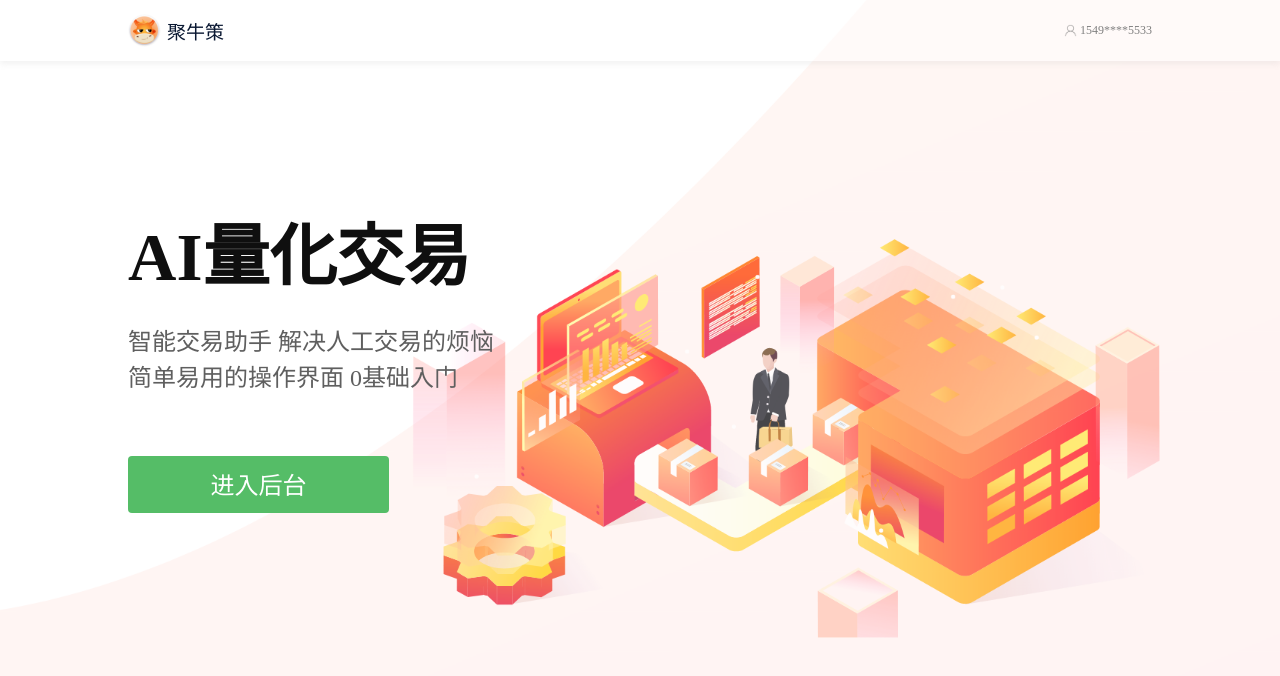
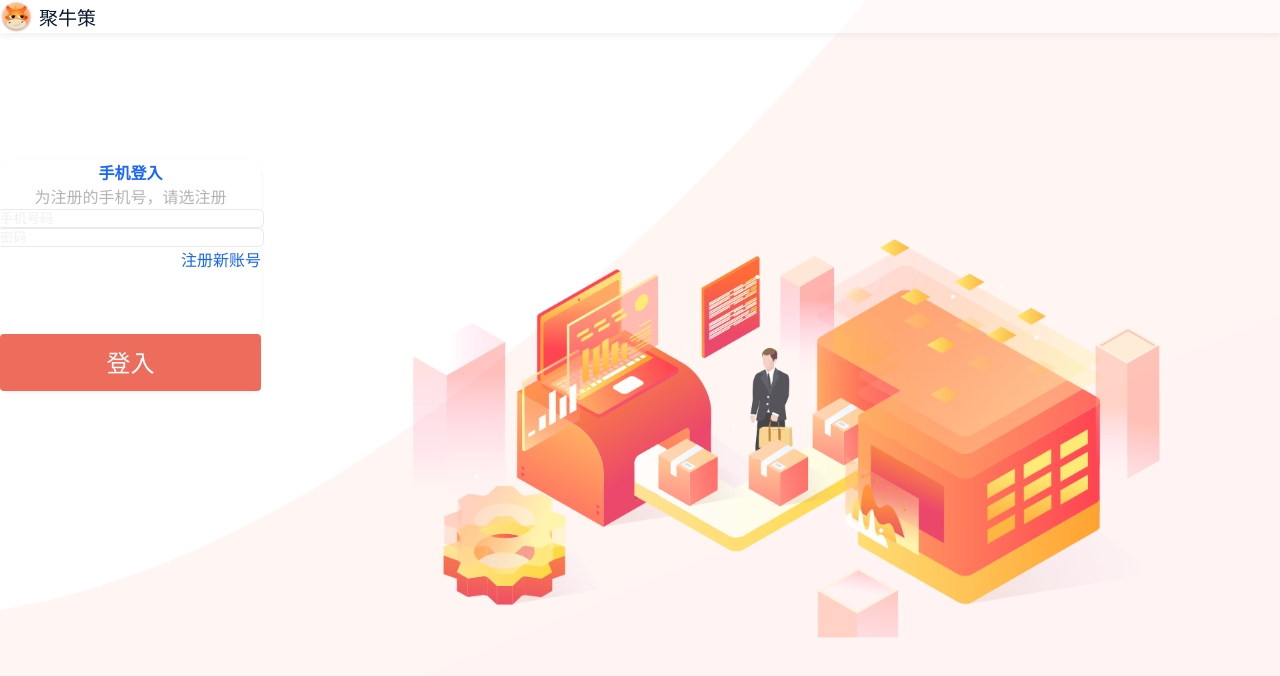
Before and after one commit to Elderkly/JNC, a Vue app: page /#/login in a window 1280 px wide. Shown: the top 676 px of the page. Built offline with nearby package versions, Linux system fonts and the light colour scheme.

Commit message:
登录框

```diff
--- a/package.json
+++ b/package.json
@@ -14,6 +14,7 @@
   "dependencies": {
     "sass": "^1.28.0",
     "sass-loader": "7.3.1",
+    "sass-resources-loader": "^2.1.1",
     "vue": "^2.5.2",
     "vue-router": "^3.0.1"
   },
--- a/src/main.scss
+++ b/src/main.scss
@@ -1,5 +1,6 @@
 body {
-    margin: 0
+    margin: 0;
+    min-width: 1200px;
 }
 p{
     margin-block-start: 0em;
--- a/src/page/Login.vue
+++ b/src/page/Login.vue
@@ -3,14 +3,24 @@
         <div class="header">
             <img src="../assets/icon.png">
             <span>聚牛策</span>
-            <img src="../assets/user.png">
-            <span>1549****5533</span>
+            <img src="../assets/user.png" v-show="login">
+            <span v-show="login">1549****5533</span>
         </div>
-        <div class="content">
+        <div class="content" v-if="login">
             <p>AI量化交易</p>
             <p>智能交易助手 解决人工交易的烦恼</p>
             <p>简单易用的操作界面 0基础入门</p>
-            <button @click="login">进入后台</button>
+            <button @click="">进入后台</button>
+        </div>
+        <div class="content" v-else>
+            <div class="login">
+                <p>手机登入</p>
+                <p>为注册的手机号，请选注册</p>
+                <input type="text" placeholder="手机号码" v-model="userName">
+                <input type="password" placeholder="密码" v-model="passWord">
+                <p>注册新账号</p>
+                <button @click="_login">登入</button>
+            </div>
         </div>
     </div>
 </template>
@@ -18,9 +28,19 @@
 <script>
     export default {
         name: 'Login',
+        data() {
+            return {
+                login: !!localStorage.getItem('USERINFO'),
+                userName: null,
+                passWord: null
+            }
+        },
         methods: {
-            login() {
-                this.$router.back()
+            _login() {
+                console.log(this.userName,this.passWord)
+                localStorage.setItem("USERINFO",JSON.stringify({userName: this.userName}))
+                // this.$router.back()
+                this.login = true
             }
         }
     }
@@ -32,14 +52,15 @@
         height: 100vh;
         background-image: url("../assets/bg.png");
         background-size: 100% 100%;
+        position: relative;
     }
     .header{
-        height: 61px;
+        height: px2Rem(61px);
         display: flex;
         align-items: center;
         background: rgba(255,255,255,.54);
         box-shadow: 0px 3px 6px rgba(172, 172, 172, 0.16);
-        padding: 0 10% 0;
+        padding: 0 px2Rem(268px) 0;
         box-sizing: border-box;
         img:first-child{
             width: 33px;
@@ -65,23 +86,23 @@
         display: flex;
         flex-direction: column;
         align-items: flex-start;
-        margin-left: 10%;
-        margin-top: 141px;
+        margin-left: px2Rem(268px);
+        margin-top: px2Rem(141px);
         p {
             &:first-child{
-                font-size: 67px;
+                font-size: px2Rem(67px);
                 color: #0F0F0F;
                 font-weight: bold;
-                margin-bottom: 23px;
+                margin-bottom: px2Rem(23px);
             }
             &:nth-child(2){
                 color: #5F5F5F;
-                font-size: 24px;
+                font-size: px2Rem(24px);
                 margin-bottom: 1px;
             }
             &:nth-child(3){
                 color: #5F5F5F;
-                font-size: 24px;
+                font-size: px2Rem(24px);
             }
         }
         button{
@@ -98,4 +119,65 @@
             cursor: pointer;
         }
     }
+    .login{
+        width: px2Rem(442px);
+        height: px2Rem(547px);
+        background: #fff;
+        border-radius: 12px;
+        position: absolute;
+        right: px2Rem(380px);
+        top: 20%;
+        box-shadow: 0px 2px 4px rgba(165, 165, 165, 0.16);
+        padding: px2Rem(71px) px2Rem(48px) 0 px2Rem(70px);
+        box-sizing: border-box;
+        display: flex;
+        flex-direction: column;
+        align-items: center;
+        p {
+            &:first-child{
+                font-size: px2Rem(22px);
+                color: #1966FF;
+                margin-bottom: 0;
+            }
+            &:nth-child(2) {
+                font-size: px2Rem(12px);
+                color: #B4B4B4
+            }
+            &:nth-child(5) {
+                font-size: px2Rem(12px);
+                color: #1966FF;
+                text-align: right;
+                width: 100%;
+                margin-top: px2Rem(12px);
+                cursor: pointer;
+            }
+        }
+        input {
+            margin-top: px2Rem(28px);
+            height: px2Rem(51px);
+            border: 1px solid #EAEAEA;
+            width: 100%;
+            border-radius: 6px;
+            text-indent: px2Rem(20px);
+            outline-color: rgba(25, 102, 255, .8);
+            &::-webkit-input-placeholder{
+                color: rgba(180, 180, 180, .2) !important;
+                font-size: px2Rem(23px);
+                font-weight: 300;
+            }
+        }
+        button{
+            width: px2Rem(324px);
+            height: px2Rem(57px);
+            border-radius: 4px;
+            background: #ee6c5b;
+            color: #fff;
+            font-size: px2Rem(24px);
+            text-align: center;
+            line-height: px2Rem(57px);
+            margin-top: px2Rem(48px);
+            border: none;
+            cursor: pointer;
+        }
+    }
 </style>
```
Also changed, not shown: src/common.scss (added, +32 -0 lines), 2 other files (tests, documents, lock files or other folders).
